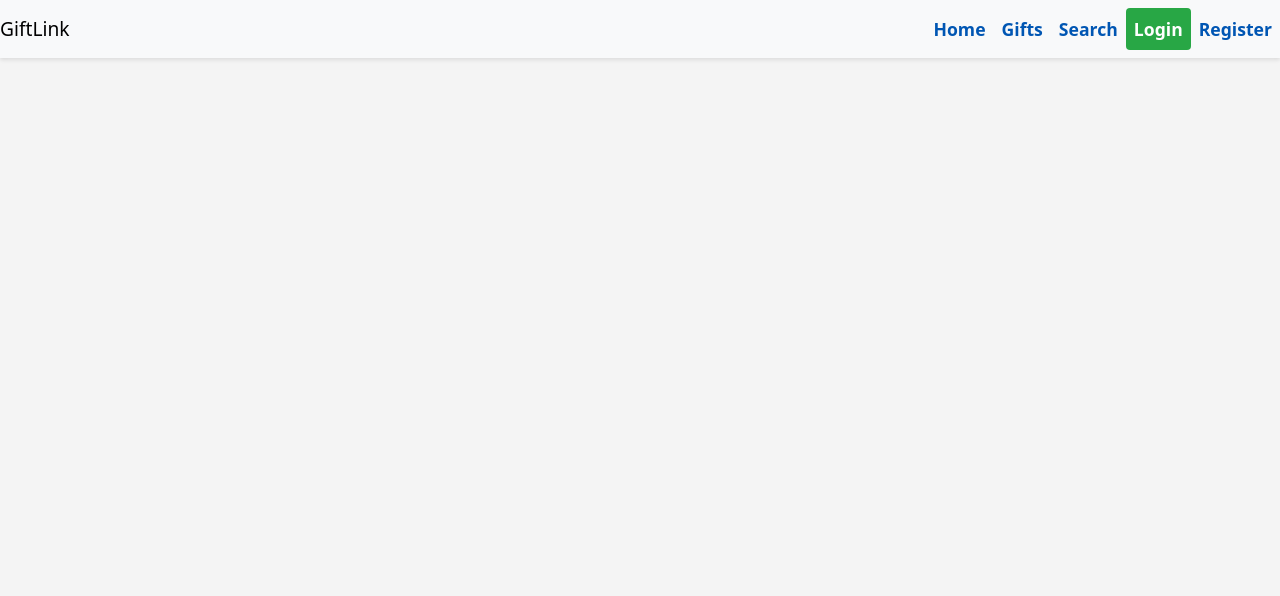
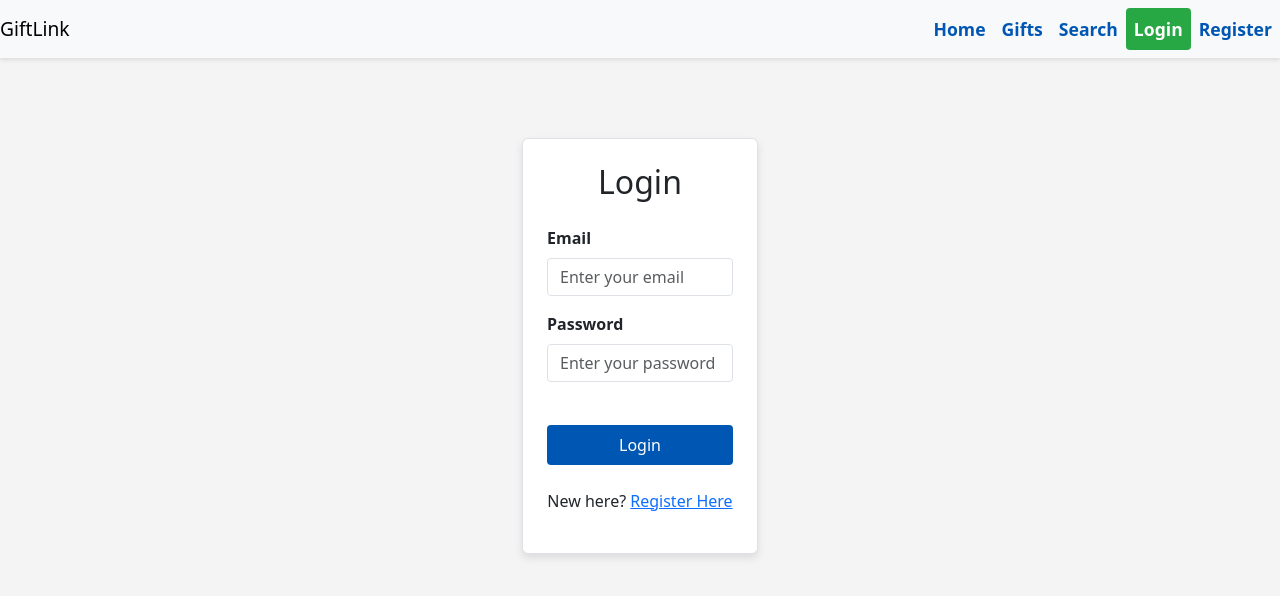
Before and after one commit to lowwaich/fullstack-capstone-project, a React (Create React App) app in the folder giftlink-frontend/: page /app/login in a window 1280 px wide. Shown: the top 596 px of the page. Built offline with nearby package versions, Linux system fonts and the light colour scheme.

Commit message:
Updated LoginPage.js

```diff
--- a/giftlink-frontend/src/App.js
+++ b/giftlink-frontend/src/App.js
@@ -7,6 +7,7 @@ import Navbar from './components/Navbar/Navbar';
 import DetailsPage from './components/DetailsPage/DetailsPage';
 import SearchPage from './components/SearchPage/SearchPage';
 import RegisterPage from './components/RegisterPage/RegisterPage';
+import LoginPage from './components/LoginPage/LoginPage';
 
 function App() {
 
@@ -20,6 +21,7 @@ function App() {
           <Route path="/app/product/:productId" element={<DetailsPage/>} />
           <Route path="/app/search" element={<SearchPage/>} />
           <Route path="/app/register" element={<RegisterPage/>} />
+          <Route path="/app/login" element={<LoginPage/>} />
         </Routes>
         </>
   );
--- a/giftlink-frontend/src/components/LoginPage/LoginPage.js
+++ b/giftlink-frontend/src/components/LoginPage/LoginPage.js
@@ -1,93 +1,73 @@
 
-import React, { useState } from 'react';
+import React, { useState,useEffect } from 'react';
+//Step 1 - Task 1
+import {urlConfig} from '../../config';
+//Step 1 - Task 2
+import { useAppContext } from '../../context/AuthContext';
+//Step 1 - Task 3
+import { useNavigate } from 'react-router-dom';
+
 import './LoginPage.css';
 
-//{{Insert code here}} //Task 1: Import urlConfig from `giftlink-frontend/src/config.js`
-import { urlConfig } from '../../config';
-
-//{{Insert code here}} //Task 2: Import useAppContext `giftlink-frontend/context/AuthContext.js`
-import { useAppContext } from '../../context/AuthContext';
-
-//{{Insert code here}} //Task 3: Import useNavigate from `react-router-dom` to handle navigation after successful registration.
-import { useNavigate } from 'react-router-dom';
-
 function LoginPage() {
-
-    //insert code here to create useState hook variables for email, password
     const [email, setEmail] = useState('');
     const [password, setPassword] = useState('');
-
-    //Do these tasks inside the RegisterPage function after the useStates definition
-    //{{Insert code here}} //Task 4: Include a state for incorrect password.
+	//Step 1 - Task 4
 	const [incorrect, setIncorrect] = useState('');
-
-    //{{Insert code here}} //Task 5: Create a local variable for `navigate`,`bearerToken`   and `setIsLoggedIn`.
+	//Step 1 - Task 5
 	const navigate = useNavigate();
     const bearerToken = sessionStorage.getItem('bearer-token');
     const { setIsLoggedIn } = useAppContext();
 
-    //{{Insert code here}} //Task 6. If the bearerToken has a value (user already logged in), navigate to MainPage
+	//Step 1 - Task 6
     useEffect(() => {
         if (sessionStorage.getItem('auth-token')) {
           navigate('/app')
         }
       }, [navigate])
 
-    // insert code here to create handleLogin function and include console.log
-    const handleLogin = async () => {
-        try {
-            //first task
-            const response = await fetch(`/api/auth/login`, {
-                //{{Insert code here}} //Task 7: Set method
+    const handleLogin = async (e) => {
+        e.preventDefault();
+        //api call
+        const res = await fetch(`${urlConfig.backendUrl}/api/auth/login`, {
+			//Step 1 - Task 7
 			method: 'POST',
-                //{{Insert code here}} //Task 8: Set headers
+			//Step 1 - Task 8
           headers: {
             'content-type': 'application/json',
             'Authorization': bearerToken ? `Bearer ${bearerToken}` : '', // Include Bearer token if available
           },
-
-                //{{Insert code here}} //Task 9: Set body to send user details
+		//Step 1 - Task 9
           body: JSON.stringify({
             email: email,
             password: password,
           })
-
         });
 
-            // Task 1: Access data coming from fetch API
+		//Step 2: Task 1
 		const json = await res.json();
-
-            // Task 2: Set user details
+        console.log('Json',json);
+        if (json.authtoken) {
+			//Step 2: Task 2
           sessionStorage.setItem('auth-token', json.authtoken);
           sessionStorage.setItem('name', json.userName);
           sessionStorage.setItem('email', json.userEmail);
-
-            // Task 3: Set the user's state to log in using the `useAppContext`.
+			//Step 2: Task 3
           setIsLoggedIn(true);
-
-            // Task 4: Navigate to the MainPage after logging in.
+			//Step 2: Task 4
 	      navigate('/app');
-
-            // Task 5: Clear input and set an error message if the password is incorrect
-            if (json.authtoken) {
-                // Tasks 1-4 done previously
         } else {
-                document.getElementById("email").value = "";
-                document.getElementById("password").value = "";
+			//Step 2: Task 5
+          document.getElementById("email").value="";
+          document.getElementById("password").value="";
           setIncorrect("Wrong password. Try again.");
-                //Below is optional, but recommended - Clear out error message after 2 seconds
           setTimeout(() => {
             setIncorrect("");
           }, 2000);
         }
 
-            // Task 6: Display an error message to the user.
-            <span style={{color:'red',height:'.5cm',display:'block',fontStyle:'italic',fontSize:'12px'}}>{incorrect}</span>
+      }
 
-        } catch (e) {
-            console.log("Error fetching details: " + e.message);
-        }
-    }
 
     return (
         <div className="container mt-5">
@@ -95,8 +75,6 @@ function LoginPage() {
                 <div className="col-md-6 col-lg-4">
                     <div className="login-card p-4 border rounded">
                         <h2 className="text-center mb-4 font-weight-bold">Login</h2>
-
-                        {/* insert code here to create input elements for the variables email and  password */}
                         <div className="mb-3">
                             <label htmlFor="email" className="form-label">Email</label>
                             <input
@@ -105,22 +83,32 @@ function LoginPage() {
                                 className="form-control"
                                 placeholder="Enter your email"
                                 value={email}
-                                onChange={(e) => setEmail(e.target.value)}
+                                onChange={(e) => {setEmail(e.target.value); setIncorrect("")}}
                             />
                         </div>
+                        <div className="mb-4">
+                            <label htmlFor="password" className="form-label">Password</label>
+                            <input
+                                id="password"
+                                type="password"
+                                className="form-control"
+                                placeholder="Enter your password"
+                                value={password}
+                                onChange={(e) => {setPassword(e.target.value);setIncorrect("")}}
+                            />
 
-                        {/* insert code here to create a button that performs the `handleLogin` function on click */}
+							{/*Step 2: Task 6*/}
+                            <span style={{color:'red',height:'.5cm',display:'block',fontStyle:'italic',fontSize:'12px'}}>{incorrect}</span>
+                        </div>
                         <button className="btn btn-primary w-100 mb-3" onClick={handleLogin}>Login</button>
-
                         <p className="mt-4 text-center">
                             New here? <a href="/app/register" className="text-primary">Register Here</a>
                         </p>
-
                     </div>
                 </div>
             </div>
         </div>
-    )
+    );
 }
 
 export default LoginPage;
```
Also changed, not shown: 2 other files (tests, documents, lock files or other folders). Lines whose indentation alone changed are shown as unchanged.
